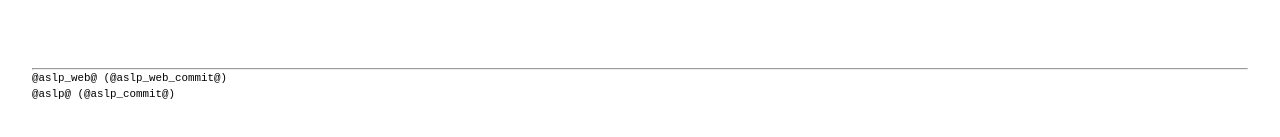
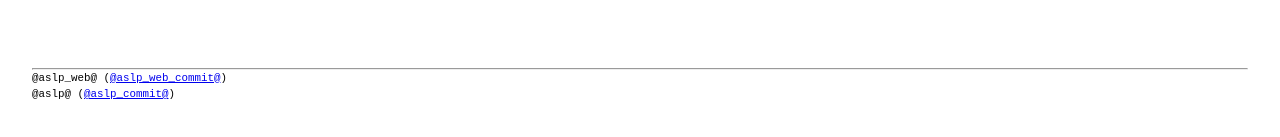
Before and after one commit to katrinafyi/aslp-web, a plain HTML site: page web/index.html in a window 1280 px wide. Shown: the part 455-592 px from the top of the page. Drawn offline with Linux system fonts and the light colour scheme; a script that the page names is missing.

Commit message:
add links to repositories

```diff
--- a/web/index.html
+++ b/web/index.html
@@ -104,8 +104,8 @@
       <hr/>
 
       <small>
-        <pre>@aslp_web@ (@aslp_web_commit@)
-@aslp@ (@aslp_commit@)</pre>
+        <pre>@aslp_web@ (<a href="https://github.com/katrinafyi/aslp-web/tree/@aslp_web_commit@">@aslp_web_commit@</a>)
+@aslp@ (<a href="https://github.com/UQ-PAC/aslp/tree/@aslp_commit@">@aslp_commit@</a>)</pre>
       </small>
 
 
```
